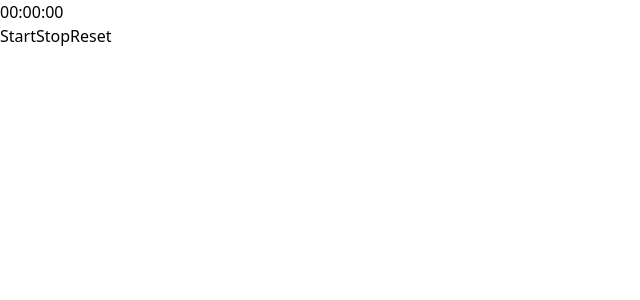
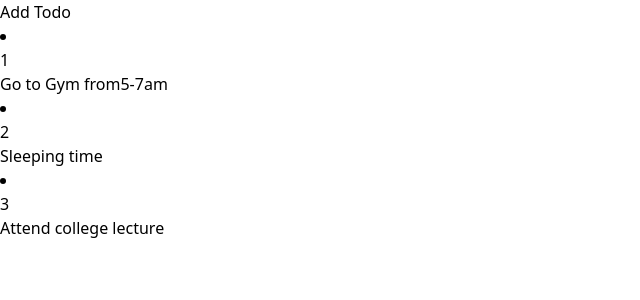
Before and after one commit to somnathbedia/pre-app, a React (Vite) app: page / in a window 1280 px wide. Shown: the top 300 px of the page, without its empty margins (0-640 px from the left). Built offline with nearby package versions, Linux system fonts and the light colour scheme.

Commit message:
illustration of virtual dom file added

```diff
--- a/src/App.tsx
+++ b/src/App.tsx
@@ -1,11 +1,52 @@
-import Timer from "./components/Timer";
+import { useEffect, useState } from "react";
+import Todos from "./components/Todos";
+
+type TodoType = {
+  id: number;
+  title: string;
+};
 
 function App() {
+  const [todos, setTodos] = useState<TodoType[]>([]);
+
+  const todoList = [
+    {
+      id: 1,
+      title: "Go to Gym from5-7am",
+    },
+    {
+      id: 2,
+      title: "Sleeping time",
+    },
+    {
+      id: 3,
+      title: "Attend college lecture",
+    },
+  ];
+
+  useEffect(() => {
+    setTodos(todoList);
+  }, []);
 
   return (
-    <>
-      <Timer/>
-    </>
+    <div>
+      <button
+        onClick={() => {
+          setTodos([
+            ...todos,
+            {
+              id: Math.floor(Math.random() * 10000),
+              title: Date().toString() + "New Todo",
+            },
+          ]);
+        }}
+      >
+        Add Todo
+      </button>
+      {todos.map((todo) => {
+        return <Todos key={todo.id} id={todo.id} title={todo.title} />;
+      })}
+    </div>
   );
 }
 
--- a/src/components/Todos.tsx
+++ b/src/components/Todos.tsx
@@ -1,14 +1,19 @@
 import { FC } from "react";
 
 type TodoProp = {
-    todo: {
-        id: number,
-        title: string,
-    }
-}
+  id: number;
+  title: string;
+};
 
-const Todos: FC<TodoProp> = ({todo}) => {
-    return <h1>{ todo.title}</h1>
-}
+const Todos: FC<TodoProp> = ({ id, title }) => {
+
+
+  return (
+    <li className="list-none">
+      <h1>{id}</h1>
+      <p>{title}</p>
+    </li>
+  );
+};
 
 export default Todos;
```
Also changed, not shown: 2 other files (tests, documents, lock files or other folders).
